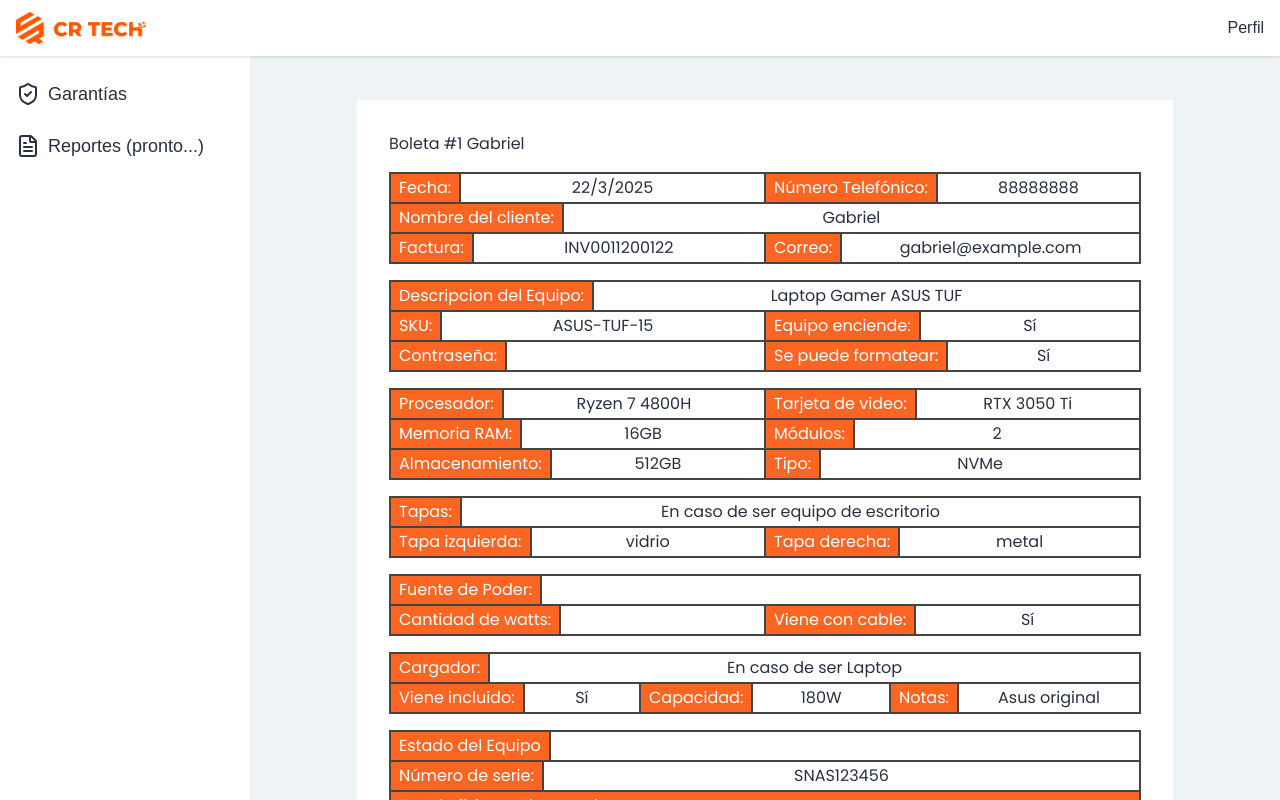
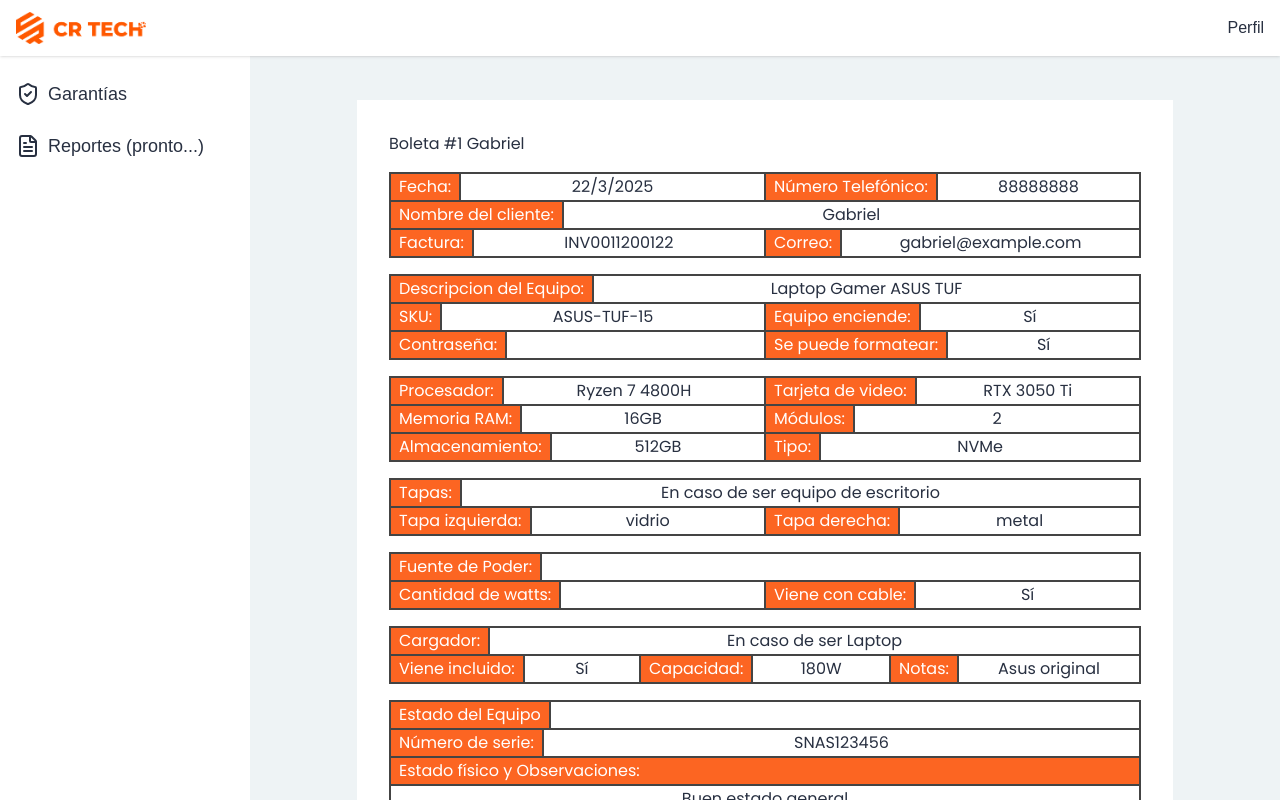
Before and after one commit to byronjvh/garantias, a Next.js app: page /dashboard/garantias/1 in a window 1280 px wide. Shown: the top 800 px of the page. Built offline with nearby package versions, Linux system fonts and the light colour scheme.

Commit message:
add: warranty style css module

```diff
--- a/app/dashboard/garantias/[id]/page.module.css
+++ b/app/dashboard/garantias/[id]/page.module.css
@@ -7,7 +7,7 @@
 :global(.label) {
     background-color: #fc6522;
     color: white;
-    padding: 2px 8px;
+    padding: 1px 8px;
     border: 1px solid #444;
 }
 
@@ -16,5 +16,5 @@
     flex: 1;
     background-color: white;
     border: 1px solid #444;
-    padding: 2px 8px;
+    padding: 1px 8px;
 }
```
